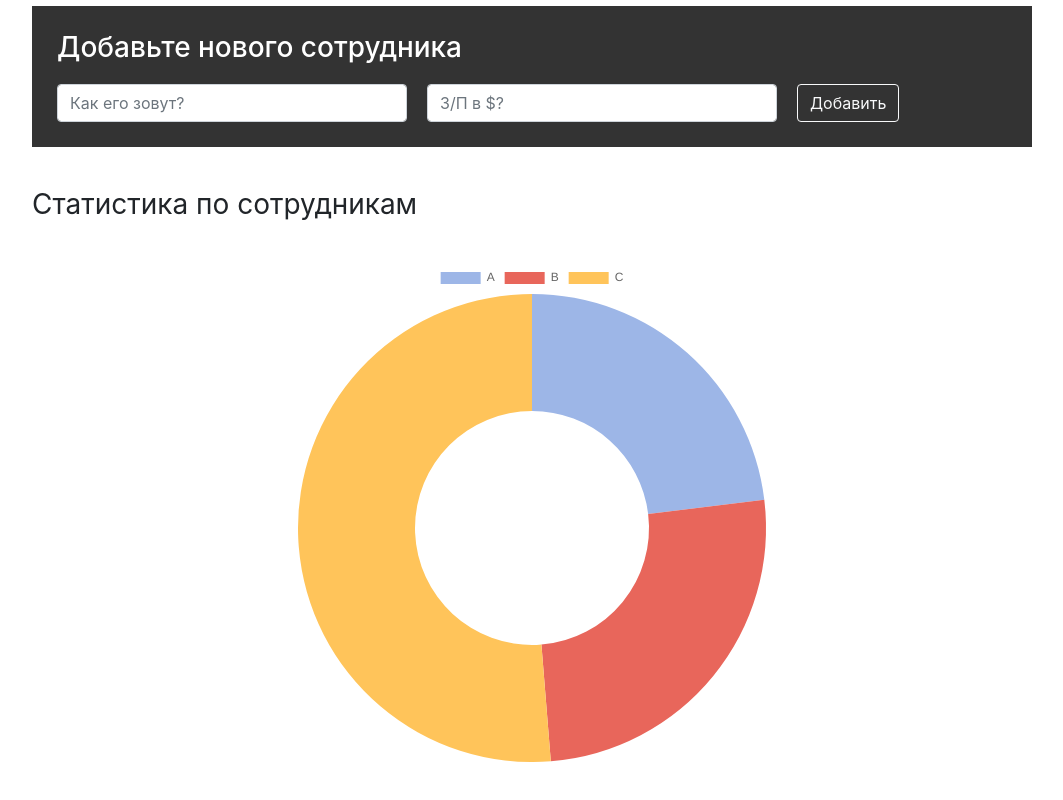
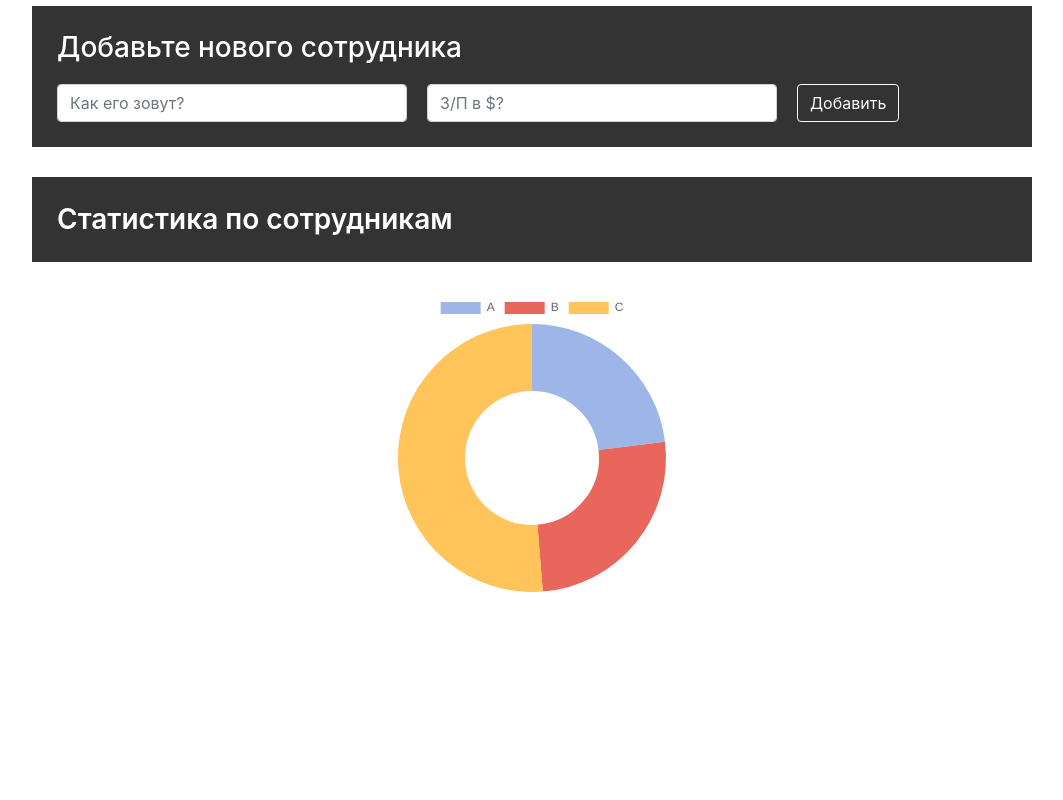
Before and after one commit to Holyolg/List, a React (Create React App) app: page / in a window 1280 px wide. Shown: the part 744-1544 px from the top of the page, without its empty margins (108-1171 px from the left). After the commit the page ends 1386 px from the top, so only its background shows below. Built offline with nearby package versions, Linux system fonts and the light colour scheme.

Commit message:
fix some errors

```diff
--- a/src/App.tsx
+++ b/src/App.tsx
@@ -1,11 +1,11 @@
 import { useState } from "react";
 import "./App.scss";
-import Chart from "./components/сhart/chart";
 import AppFilter from "./components/app-filter/app-filter";
 import AppInfo from "./components/app-info/app-info";
 import EmployeesAddForm from "./components/employees-add-form/employees-add-form";
 import EmployeesList from "./components/employees-list/employees-list";
 import SearchPanel from "./components/search-panel/search-panel";
+import Chart from "./components/сhart/chart";
 
 interface IData {
 	name: string;
@@ -71,8 +71,8 @@ function App() {
 
 	const filterPost = (items: IData[], filter: string) => {
 		switch (filter) {
-			case "increase":
-				return items.filter(item => item.increase == true);
+			case "like":
+				return items.filter(item => item.like == true);
 			case "more1000":
 				return items.filter(item => item.salary > 1000);
 			default:
--- a/src/components/app-filter/app-filter.tsx
+++ b/src/components/app-filter/app-filter.tsx
@@ -13,7 +13,7 @@ const AppFilter = ({
 			label: "Все сотрудники",
 		},
 		{
-			name: "increase",
+			name: "like",
 			label: "На повышение",
 		},
 		{
--- a/src/components/employees-list-item/employees-list-item.scss
+++ b/src/components/employees-list-item/employees-list-item.scss
@@ -5,13 +5,12 @@
 	padding: 15px 20px;
 }
 
-
-.list-group-item{
+.list-group-item {
 	span {
 		line-height: 35px;
 		font-size: 20px;
 		cursor: pointer;
-    min-width: 550px;
+		width: 100%;
 	}
 	&:hover {
 		-webkit-box-shadow: 0px 0px 10px 5px rgba(0, 0, 0, 0.1);
@@ -50,7 +49,6 @@
 	.btn-trash {
 		color: #ff5356;
 	}
-
 }
 .list-group-item {
 	.fa-star {
--- a/src/components/сhart/chart.scss
+++ b/src/components/сhart/chart.scss
@@ -1,9 +1,13 @@
 .chartModule {
-	margin-top: 5vh;
+	margin-top: 30px;
 }
 .chartName {
+	padding: 25px;
+	background-color: #333333;
 	line-height: 35px;
 	font-size: 1.75rem;
+	color: white;
+	font-weight: 600;
 }
 
 .doughnut_wrapper {
@@ -12,5 +16,5 @@
 }
 
 .doughnut {
-	margin-top: 5vh;
+	margin: 30px auto 0 auto;
 }
```
Also changed, not shown: package.json (+7 -2 lines), 1 other file (tests, documents, lock files or other folders). Lines whose indentation alone changed are shown as unchanged.
